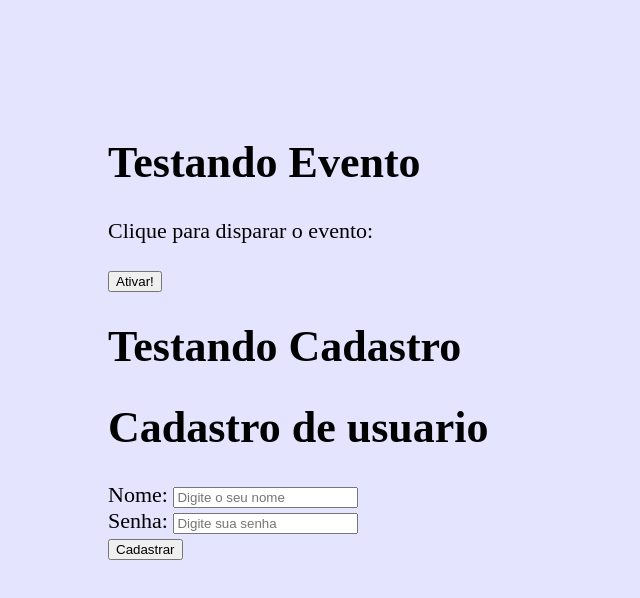
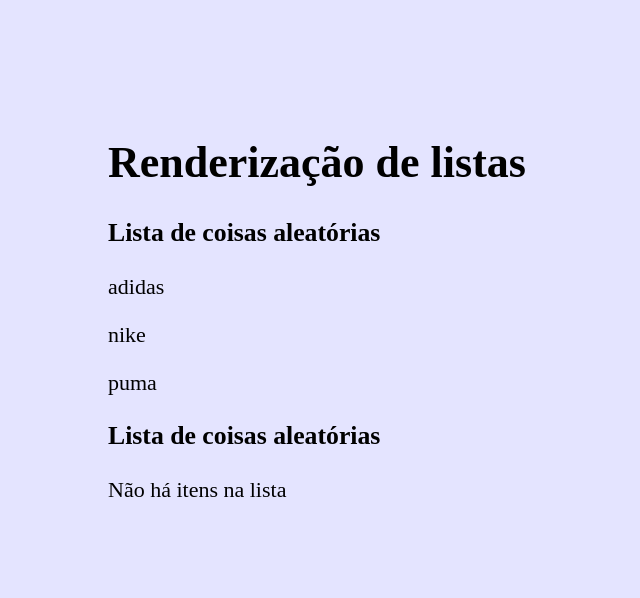
Before and after one commit to jao-07/Projeto-teste-git-e-react, a React (Create React App) app: page / in a window 1280 px wide. Shown: the top 598 px of the page, without its empty margins (0-640 px from the left). Built offline with nearby package versions, Linux system fonts and the light colour scheme.

Commit message:
aula dia 19/11

```diff
--- a/src/App.js
+++ b/src/App.js
@@ -1,14 +1,13 @@
 import './App.css';
-import Evento from './components/Evento.js'
-import Form from './components/Form.js';
+import ListaRenderizada from './components/ListaRenderizada';
 
 function App() {
+  const itens = ["adidas", "nike", "puma"]
   return (
     <div className="App">
-      <h1> Testando Evento </h1>
-      <Evento />
-      <h1>Testando Cadastro</h1>
-      <Form />
+      <h1>Renderização de listas</h1>
+      <ListaRenderizada itens={itens}/>
+      <ListaRenderizada itens={[]}/>
     </div>
   );
 }
--- /dev/null
+++ b/src/components/Button.js
@@ -0,0 +1,5 @@
+function Button({texto, evento}){
+    return <button onClick={evento}>{texto}</button>
+}
+
+export default Button
--- a/src/components/Evento.js
+++ b/src/components/Evento.js
@@ -1,13 +1,21 @@
+import Button from "./Button"
+
 function Evento() {
 
-    function meuEvento(){
-        console.log("Fui ativado")
+    function PrimeiroEvento(){
+        //console.log("Primeiro evento ativado")
+        window.open('https://www.google.com', '_blank')
+    }
+
+    function SegundoEvento(){
+        console.log("Segundo evento ativado")
     }
 
     return(
         <>
             <p>Clique para disparar o evento: </p>
-            <button onClick={meuEvento}> Ativar! </button>
+            <Button evento={PrimeiroEvento} texto="Primeiro Evento"/>
+            <Button evento={SegundoEvento} texto="Segundo Evento"/>
         </>
     )
 }
--- /dev/null
+++ b/src/components/ListaRenderizada.js
@@ -0,0 +1,17 @@
+function ListaRenderizada({itens}){
+    return(
+        <>
+            <h3>Lista de coisas aleatórias</h3>
+            {
+                itens.length > 0 ? (
+                    itens.map((item, index) => (
+                        <p key={index}>{item}</p>
+                    ))) : (
+                        <p>Não há itens na lista</p>
+                    )
+            }
+        </>
+    )
+}
+
+export default ListaRenderizada
```
Also changed, not shown: src/components/Condicional.js (added, +35 -0 lines).
